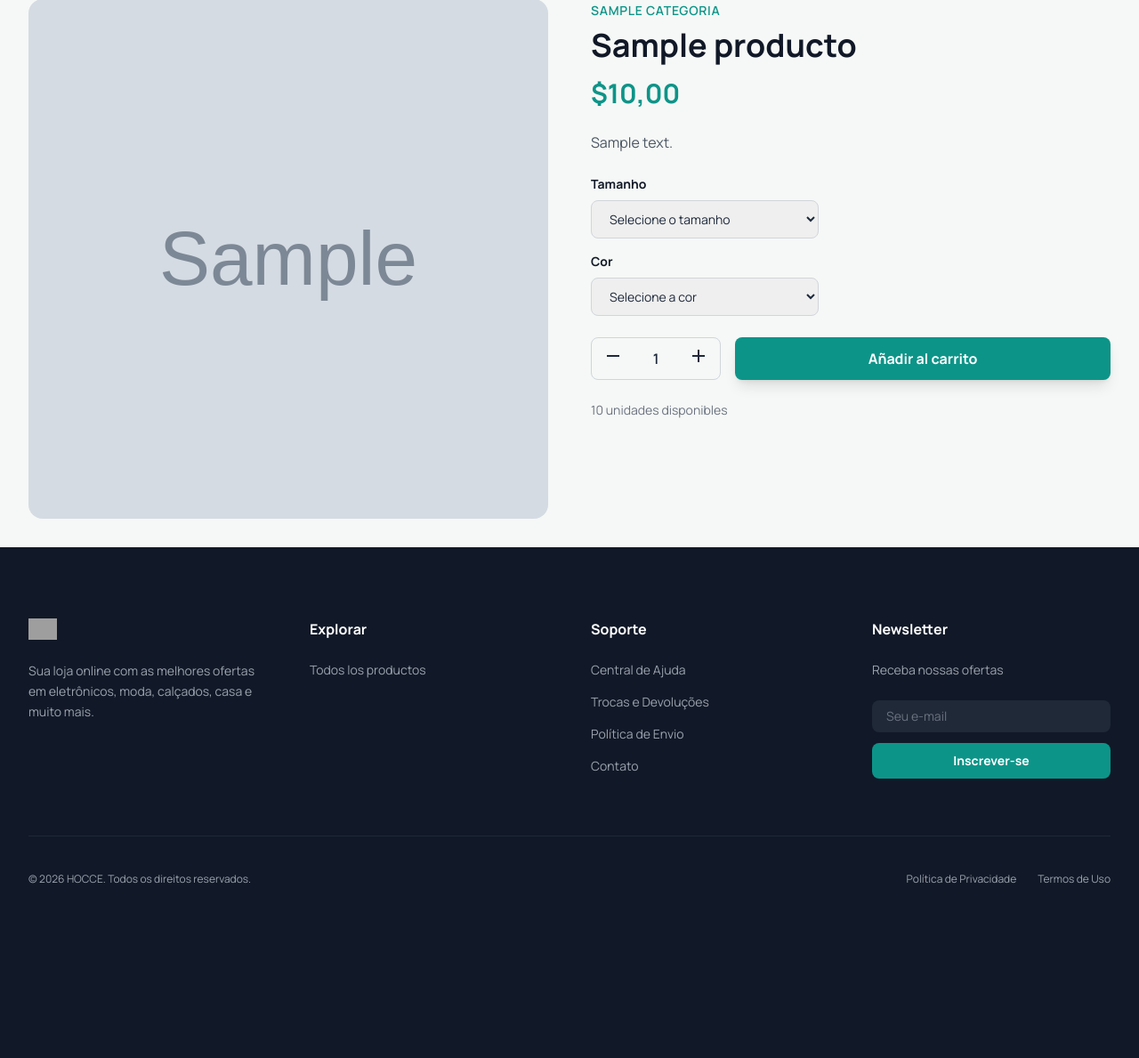
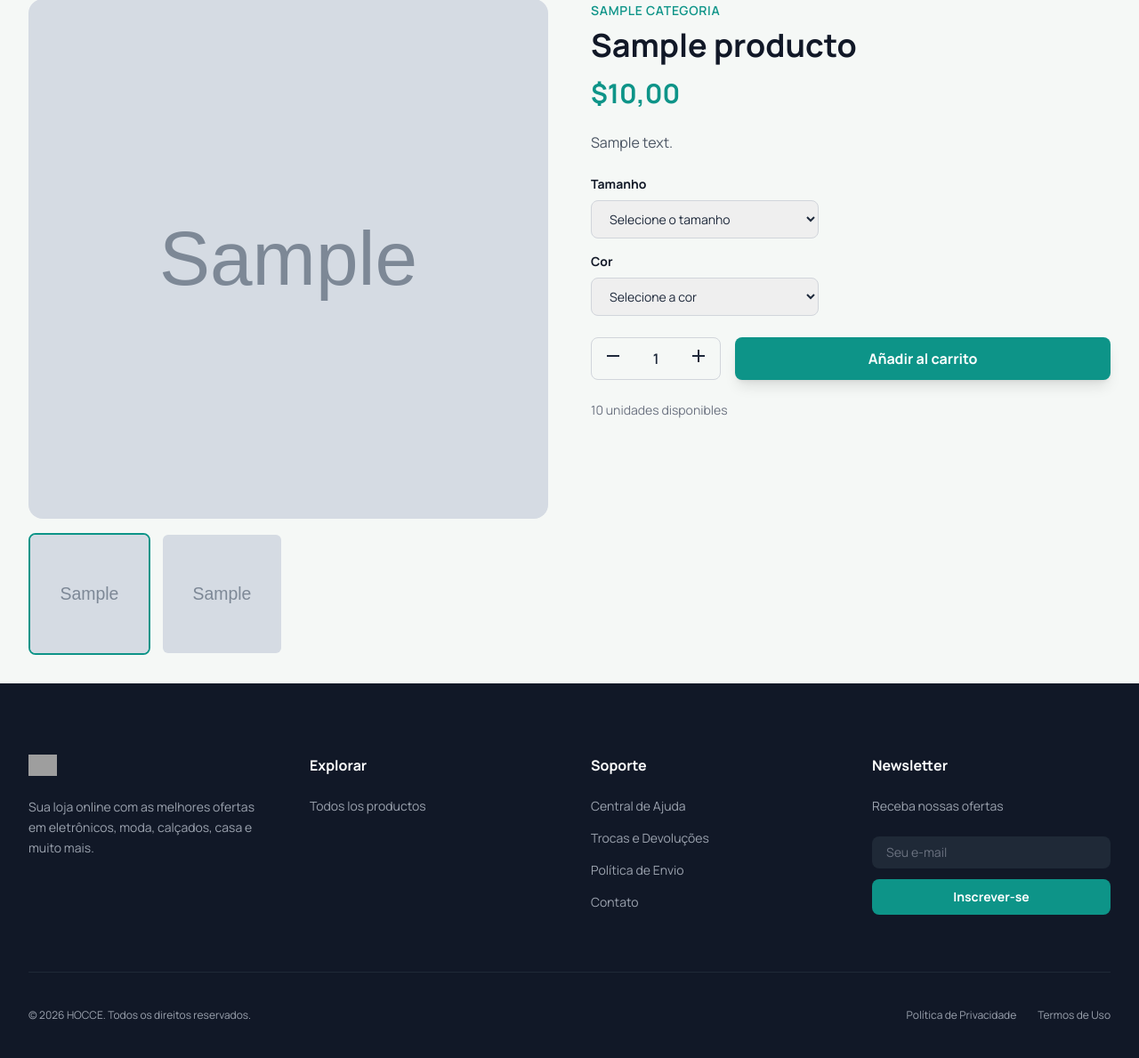
Before and after one commit to KeinnerMaster/Prontix-django, a Django app: a page that uses tienda/templates/tienda/product-detail.html in a window 1280 px wide. Shown: the part 166-1355 px from the top of the page at 89% size. Before the commit the page ends 1159 px from the top, so only its background shows below. Run offline with Django 5.2, Linux system fonts and the light colour scheme; tables that the repository leaves empty hold one stand-in row (values such as "Sample post"); grey boxes marked "Sample" are stand-in pictures; some libraries are stand-ins or nearby versions; grey boxes are pictures that could not be loaded.

Commit message:
Add image gallery functionality to product detail page

```diff
--- a/tienda/templates/tienda/product-detail.html
+++ b/tienda/templates/tienda/product-detail.html
@@ -128,6 +128,22 @@
                     }
                 });
             }
+
+            // --- Galería de imágenes ---
+            const imagenPrincipal = document.getElementById('imagenPrincipal');
+            const thumbButtons = document.querySelectorAll('.thumb-btn');
+
+            thumbButtons.forEach(function(btn) {
+                btn.addEventListener('click', function() {
+                    imagenPrincipal.src = btn.dataset.src;
+                    thumbButtons.forEach(function(b) {
+                        b.classList.remove('border-primary');
+                        b.classList.add('border-transparent');
+                    });
+                    btn.classList.remove('border-transparent');
+                    btn.classList.add('border-primary');
+                });
+            });
         });
     </script>
 
@@ -148,11 +164,26 @@
             <div class="space-y-4">
                 <div class="aspect-square rounded-2xl overflow-hidden bg-gray-100">
                     {% if producto.imagen %}
-                        <img src="{{ producto.imagen.url }}" alt="{{ producto.nombre }}" class="w-full h-full object-cover">
+                        <img id="imagenPrincipal" src="{{ producto.imagen.url }}" alt="{{ producto.nombre }}" class="w-full h-full object-cover">
                     {% else %}
-                        <div class="w-full h-full flex items-center justify-center text-gray-400">Sin imagen</div>
+                        <div id="imagenPrincipal" class="w-full h-full flex items-center justify-center text-gray-400">Sin imagen</div>
                     {% endif %}
                 </div>
+
+                {% if producto.imagenes_adicionales.all %}
+                <div class="grid grid-cols-4 gap-3">
+                    {% if producto.imagen %}
+                    <button type="button" class="thumb-btn aspect-square rounded-lg overflow-hidden border-2 border-primary" data-src="{{ producto.imagen.url }}">
+                        <img src="{{ producto.imagen.url }}" alt="{{ producto.nombre }}" class="w-full h-full object-cover">
+                    </button>
+                    {% endif %}
+                    {% for img in producto.imagenes_adicionales.all %}
+                    <button type="button" class="thumb-btn aspect-square rounded-lg overflow-hidden border-2 border-transparent hover:border-primary/50" data-src="{{ img.imagen.url }}">
+                        <img src="{{ img.imagen.url }}" alt="{{ producto.nombre }}" class="w-full h-full object-cover">
+                    </button>
+                    {% endfor %}
+                </div>
+                {% endif %}
             </div>
 
             <!-- Información del producto -->
```
